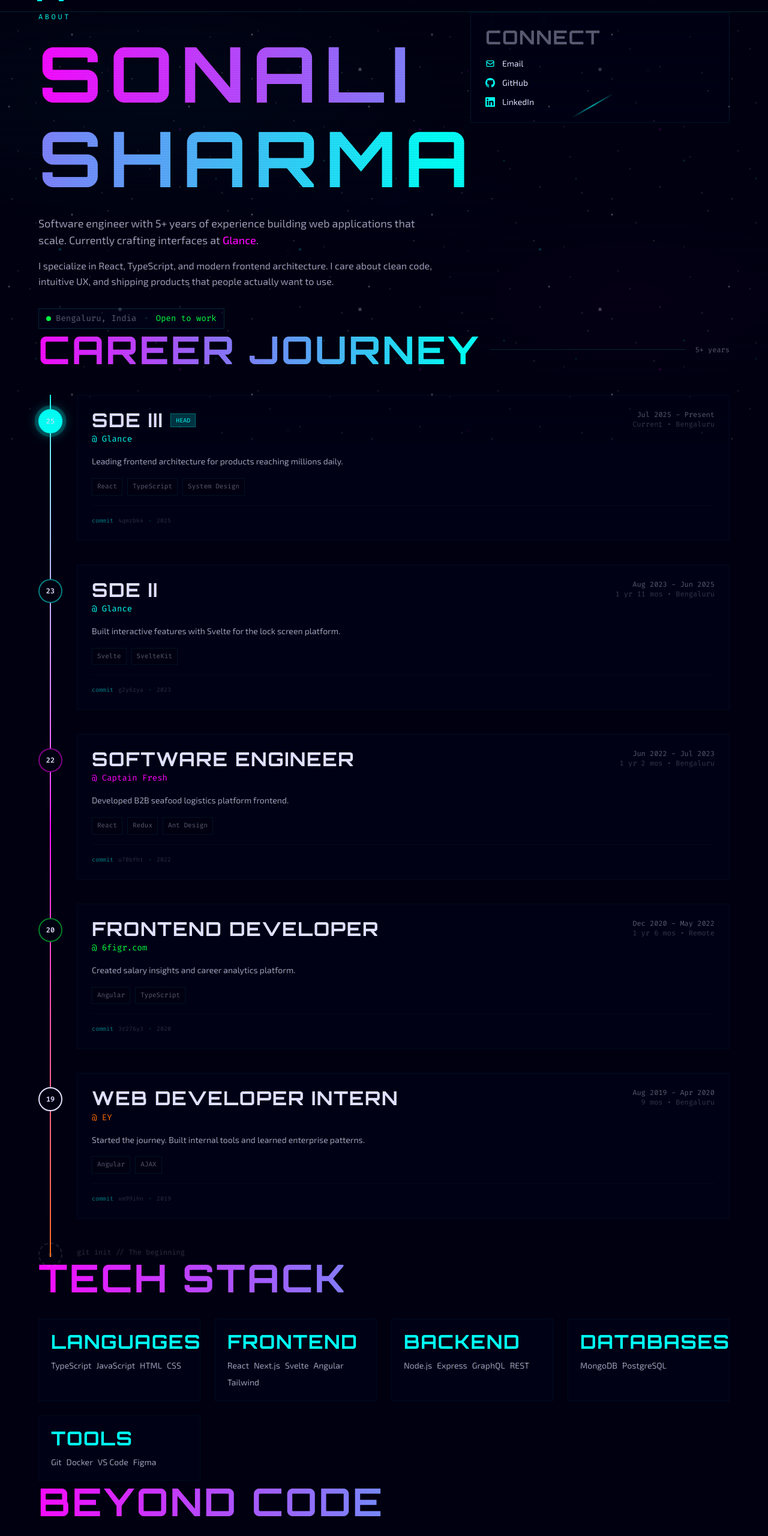
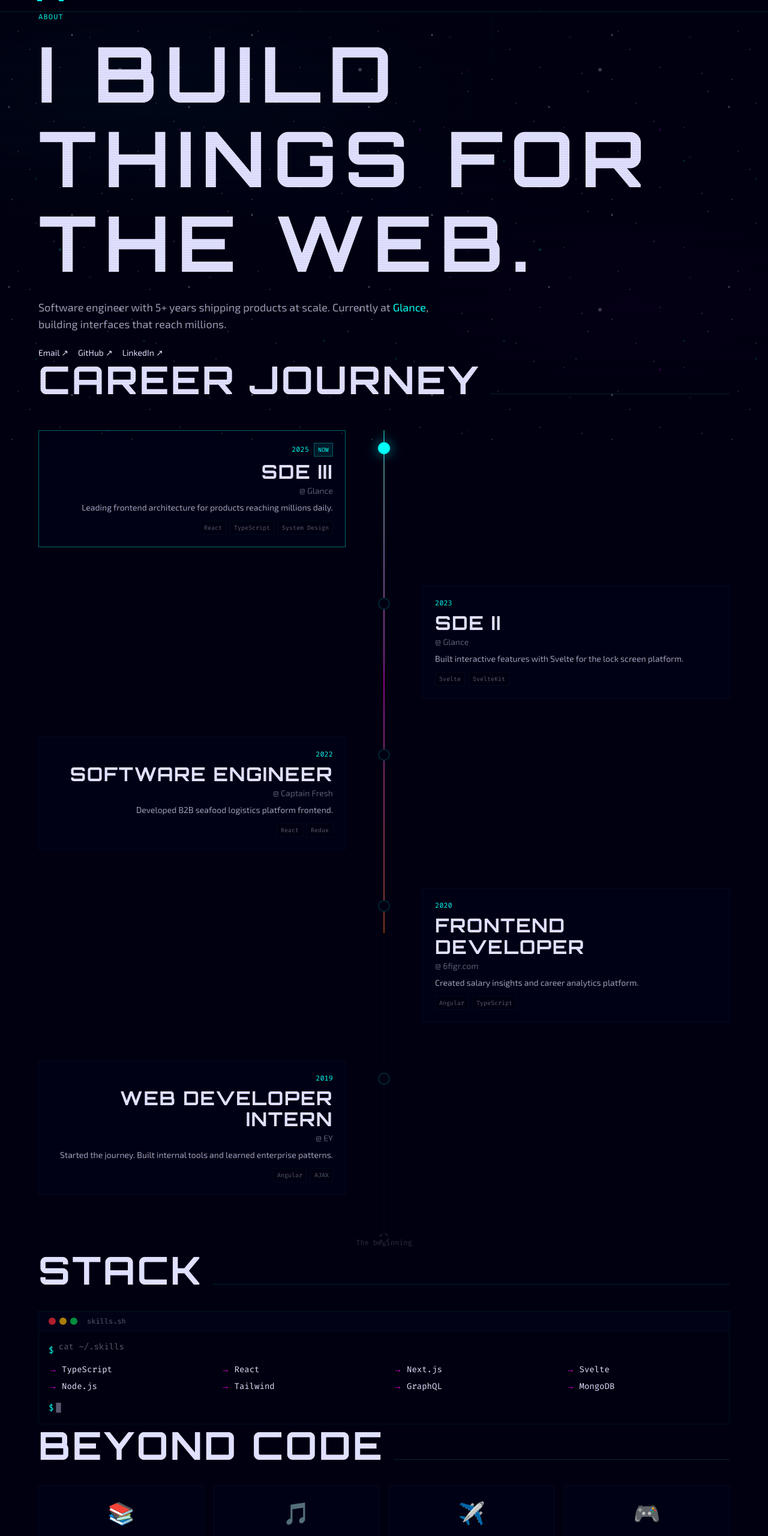
Before and after one commit to Sonali-Sharma-tech/portfolio, a Next.js app: page /about in a window 1280 px wide. Shown: the part 60-2620 px from the top of the page at 60% size. Built offline with nearby package versions, Linux system fonts and the light colour scheme.

Commit message:
feat(about): integrate animated components with alternating timeline

```diff
--- a/src/app/about/page.tsx
+++ b/src/app/about/page.tsx
@@ -1,5 +1,7 @@
 import type { Metadata } from "next";
 import Link from "next/link";
+import { AnimatedTimeline } from "@/components/about/animated-timeline";
+import { AnimatedTerminal, AnimatedInterests } from "@/components/about/animated-sections";
 
 export const metadata: Metadata = {
   title: "About | SONALI.SH",
@@ -11,11 +13,8 @@ const experience = [
     company: "Glance",
     role: "SDE III",
     period: "Jul 2025 - Present",
-    duration: "Current",
-    location: "Bengaluru",
     description: "Leading frontend architecture for products reaching millions daily.",
     skills: ["React", "TypeScript", "System Design"],
-    color: "cyan",
     current: true,
     year: "2025",
   },
@@ -23,296 +22,103 @@ const experience = [
     company: "Glance",
     role: "SDE II",
     period: "Aug 2023 - Jun 2025",
-    duration: "1 yr 11 mos",
-    location: "Bengaluru",
     description: "Built interactive features with Svelte for the lock screen platform.",
     skills: ["Svelte", "SvelteKit"],
-    color: "cyan",
     year: "2023",
   },
   {
     company: "Captain Fresh",
     role: "Software Engineer",
     period: "Jun 2022 - Jul 2023",
-    duration: "1 yr 2 mos",
-    location: "Bengaluru",
     description: "Developed B2B seafood logistics platform frontend.",
-    skills: ["React", "Redux", "Ant Design"],
-    color: "magenta",
+    skills: ["React", "Redux"],
     year: "2022",
   },
   {
     company: "6figr.com",
     role: "Frontend Developer",
     period: "Dec 2020 - May 2022",
-    duration: "1 yr 6 mos",
-    location: "Remote",
     description: "Created salary insights and career analytics platform.",
     skills: ["Angular", "TypeScript"],
-    color: "green",
     year: "2020",
   },
   {
     company: "EY",
     role: "Web Developer Intern",
     period: "Aug 2019 - Apr 2020",
-    duration: "9 mos",
-    location: "Bengaluru",
     description: "Started the journey. Built internal tools and learned enterprise patterns.",
     skills: ["Angular", "AJAX"],
-    color: "orange",
     year: "2019",
   },
 ];
 
-const techStack = {
-  languages: ["TypeScript", "JavaScript", "HTML", "CSS"],
-  frontend: ["React", "Next.js", "Svelte", "Angular", "Tailwind"],
-  backend: ["Node.js", "Express", "GraphQL", "REST"],
-  databases: ["MongoDB", "PostgreSQL"],
-  tools: ["Git", "Docker", "VS Code", "Figma"],
-};
+const techStack = ["TypeScript", "React", "Next.js", "Svelte", "Node.js", "Tailwind", "GraphQL", "MongoDB"];
 
 const interests = [
-  { icon: "📚", label: "Reading", detail: "Sci-fi & tech blogs" },
-  { icon: "🎵", label: "Music", detail: "Lo-fi & synthwave" },
-  { icon: "✈️", label: "Travel", detail: "New cities, new food" },
-  { icon: "🎮", label: "Gaming", detail: "Occasional sessions" },
+  { icon: "📚", label: "Reading" },
+  { icon: "🎵", label: "Music" },
+  { icon: "✈️", label: "Travel" },
+  { icon: "🎮", label: "Gaming" },
 ];
 
 export default function AboutPage() {
-  const totalYears = "5+";
-
   return (
     <div className="py-12 md:py-20">
-      {/* Hero Section - Minimal */}
-      <section className="container max-w-5xl mb-20">
-        <div className="grid lg:grid-cols-5 gap-12 items-start">
-          {/* Left - Main intro */}
-          <div className="lg:col-span-3">
-            <p className="text-xs font-mono text-cyan uppercase tracking-[0.3em] mb-4">
-              About
-            </p>
-            <h1 className="text-4xl md:text-5xl lg:text-6xl font-display leading-tight mb-6">
-              <span className="text-gradient-cyber">Sonali Sharma</span>
-            </h1>
-
-            <div className="space-y-4 text-text-secondary leading-relaxed mb-8">
-              <p className="text-lg">
-                Software engineer with {totalYears} years of experience building web applications
-                that scale. Currently crafting interfaces at{" "}
-                <span className="text-magenta font-medium">Glance</span>.
-              </p>
-              <p>
-                I specialize in React, TypeScript, and modern frontend architecture.
-                I care about clean code, intuitive UX, and shipping products that
-                people actually want to use.
-              </p>
-            </div>
-
-            {/* Location badge */}
-            <div className="inline-flex items-center gap-2 px-3 py-1.5 border border-border bg-space-surface/30 text-sm font-mono">
-              <span className="w-2 h-2 bg-green rounded-full animate-pulse" />
-              <span className="text-text-muted">Bengaluru, India</span>
-              <span className="text-border mx-1">•</span>
-              <span className="text-green">Open to work</span>
-            </div>
-          </div>
-
-          {/* Right - Quick links */}
-          <div className="lg:col-span-2">
-            <div className="border border-border/50 bg-space-surface/20 p-6">
-              <h3 className="text-xs font-mono text-text-muted uppercase tracking-widest mb-4">
-                Connect
-              </h3>
-              <div className="space-y-3">
-                <Link
-                  href="mailto:sonali.sharma110114@gmail.com"
-                  className="flex items-center gap-3 text-sm text-text-secondary hover:text-cyan transition-colors group"
-                >
-                  <svg className="w-4 h-4 text-cyan" fill="none" stroke="currentColor" viewBox="0 0 24 24">
-                    <path strokeLinecap="round" strokeLinejoin="round" strokeWidth={2} d="M3 8l7.89 5.26a2 2 0 002.22 0L21 8M5 19h14a2 2 0 002-2V7a2 2 0 00-2-2H5a2 2 0 00-2 2v10a2 2 0 002 2z" />
-                  </svg>
-                  <span className="group-hover:underline underline-offset-2">Email</span>
-                </Link>
-                <Link
-                  href="https://github.com/Sonali-Sharma-tech"
-                  target="_blank"
-                  rel="noopener noreferrer"
-                  className="flex items-center gap-3 text-sm text-text-secondary hover:text-cyan transition-colors group"
-                >
-                  <svg className="w-4 h-4 text-cyan" fill="currentColor" viewBox="0 0 24 24">
-                    <path d="M12 0c-6.626 0-12 5.373-12 12 0 5.302 3.438 9.8 8.207 11.387.599.111.793-.261.793-.577v-2.234c-3.338.726-4.033-1.416-4.033-1.416-.546-1.387-1.333-1.756-1.333-1.756-1.089-.745.083-.729.083-.729 1.205.084 1.839 1.237 1.839 1.237 1.07 1.834 2.807 1.304 3.492.997.107-.775.418-1.305.762-1.604-2.665-.305-5.467-1.334-5.467-5.931 0-1.311.469-2.381 1.236-3.221-.124-.303-.535-1.524.117-3.176 0 0 1.008-.322 3.301 1.23.957-.266 1.983-.399 3.003-.404 1.02.005 2.047.138 3.006.404 2.291-1.552 3.297-1.23 3.297-1.23.653 1.653.242 2.874.118 3.176.77.84 1.235 1.911 1.235 3.221 0 4.609-2.807 5.624-5.479 5.921.43.372.823 1.102.823 2.222v3.293c0 .319.192.694.801.576 4.765-1.589 8.199-6.086 8.199-11.386 0-6.627-5.373-12-12-12z" />
-                  </svg>
-                  <span className="group-hover:underline underline-offset-2">GitHub</span>
-                </Link>
-                <Link
-                  href="https://linkedin.com/in/sonali-sharma110114"
-                  target="_blank"
-                  rel="noopener noreferrer"
-                  className="flex items-center gap-3 text-sm text-text-secondary hover:text-cyan transition-colors group"
-                >
-                  <svg className="w-4 h-4 text-cyan" fill="currentColor" viewBox="0 0 24 24">
-                    <path d="M20.447 20.452h-3.554v-5.569c0-1.328-.027-3.037-1.852-3.037-1.853 0-2.136 1.445-2.136 2.939v5.667H9.351V9h3.414v1.561h.046c.477-.9 1.637-1.85 3.37-1.85 3.601 0 4.267 2.37 4.267 5.455v6.286zM5.337 7.433c-1.144 0-2.063-.926-2.063-2.065 0-1.138.92-2.063 2.063-2.063 1.14 0 2.064.925 2.064 2.063 0 1.139-.925 2.065-2.064 2.065zm1.782 13.019H3.555V9h3.564v11.452zM22.225 0H1.771C.792 0 0 .774 0 1.729v20.542C0 23.227.792 24 1.771 24h20.451C23.2 24 24 23.227 24 22.271V1.729C24 .774 23.2 0 22.222 0h.003z" />
-                  </svg>
-                  <span className="group-hover:underline underline-offset-2">LinkedIn</span>
-                </Link>
-              </div>
-            </div>
-          </div>
+      {/* Hero */}
+      <section className="container max-w-4xl mb-24">
+        <p className="text-xs font-mono text-cyan mb-4 tracking-widest">ABOUT</p>
+        <h1 className="text-3xl md:text-4xl font-display leading-tight mb-6">
+          I build things for the web.
+        </h1>
+        <p className="text-text-secondary text-lg max-w-2xl mb-6">
+          Software engineer with 5+ years shipping products at scale.
+          Currently at <span className="text-cyan">Glance</span>, building interfaces
+          that reach millions.
+        </p>
+        <div className="flex flex-wrap gap-4 text-sm">
+          <Link href="mailto:sonali.sharma110114@gmail.com" className="text-text-muted hover:text-cyan transition-colors">
+            Email ↗
+          </Link>
+          <Link href="https://github.com/Sonali-Sharma-tech" target="_blank" className="text-text-muted hover:text-cyan transition-colors">
+            GitHub ↗
+          </Link>
+          <Link href="https://linkedin.com/in/sonali-sharma110114" target="_blank" className="text-text-muted hover:text-cyan transition-colors">
+            LinkedIn ↗
+          </Link>
         </div>
       </section>
 
-      {/* Career Timeline - Git Log Style */}
-      <section className="container max-w-5xl mb-20">
-        <div className="flex items-center gap-4 mb-10">
-          <h2 className="text-2xl md:text-3xl font-display text-gradient-cyber">
-            Career Journey
-          </h2>
-          <div className="flex-1 h-px bg-border" />
-          <span className="text-xs font-mono text-text-muted">{totalYears} years</span>
+      {/* Career Timeline */}
+      <section className="container max-w-4xl mb-24">
+        <div className="flex items-baseline gap-4 mb-12">
+          <h2 className="text-2xl font-display">Career Journey</h2>
+          <div className="h-px flex-1 bg-border" />
         </div>
-
-        {/* Git-style timeline */}
-        <div className="relative">
-          {/* Main branch line */}
-          <div className="absolute left-[19px] top-0 bottom-0 w-0.5 bg-gradient-to-b from-cyan via-magenta to-orange" />
-
-          <div className="space-y-0">
-            {experience.map((job, index) => (
-              <div key={`${job.company}-${job.role}`} className="relative group">
-                {/* Commit node */}
-                <div className="absolute left-0 top-6 z-10">
-                  <div
-                    className={`w-10 h-10 rounded-full border-2 flex items-center justify-center transition-all duration-300 ${
-                      job.current
-                        ? "bg-cyan border-cyan shadow-[0_0_20px_rgba(0,255,245,0.5)]"
-                        : `bg-space-void border-${job.color}/50 group-hover:border-${job.color}`
-                    }`}
-                  >
-                    <span className="text-xs font-mono font-bold text-text-primary">
-                      {job.year.slice(-2)}
-                    </span>
-                  </div>
-                  {job.current && (
-                    <span className="absolute inset-0 rounded-full bg-cyan animate-ping opacity-30" />
-                  )}
-                </div>
-
-                {/* Content */}
-                <div className="pl-16 pb-10">
-                  <div className={`border border-border/30 bg-space-surface/20 p-6 transition-all duration-300 hover:border-${job.color}/50 hover:bg-space-surface/40`}>
-                    {/* Header */}
-                    <div className="flex flex-wrap items-start justify-between gap-4 mb-4">
-                      <div>
-                        <div className="flex items-center gap-3 mb-1">
-                          <h3 className="text-xl font-display text-text-primary">
-                            {job.role}
-                          </h3>
-                          {job.current && (
-                            <span className="px-2 py-0.5 text-[10px] font-mono bg-cyan/20 text-cyan border border-cyan/30">
-                              HEAD
-                            </span>
-                          )}
-                        </div>
-                        <p className={`text-sm font-mono text-${job.color}`}>
-                          @ {job.company}
-                        </p>
-                      </div>
-
-                      <div className="text-right text-xs font-mono text-text-muted">
-                        <div>{job.period}</div>
-                        <div className="text-text-muted/60">{job.duration} • {job.location}</div>
-                      </div>
-                    </div>
-
-                    {/* Description */}
-                    <p className="text-text-secondary text-sm leading-relaxed mb-4">
-                      {job.description}
-                    </p>
-
-                    {/* Skills */}
-                    <div className="flex flex-wrap gap-2">
-                      {job.skills.map((skill) => (
-                        <span
-                          key={skill}
-                          className="px-2 py-1 text-[11px] font-mono text-text-muted bg-space-void border border-border/50"
-                        >
-                          {skill}
-                        </span>
-                      ))}
-                    </div>
-
-                    {/* Git hash decoration */}
-                    <div className="mt-4 pt-4 border-t border-border/20 flex items-center gap-2 text-[10px] font-mono text-text-muted/50">
-                      <span className="text-cyan/50">commit</span>
-                      <span>{Math.random().toString(36).substring(2, 9)}</span>
-                      <span className="text-border">•</span>
-                      <span>{job.year}</span>
-                    </div>
-                  </div>
-                </div>
-              </div>
-            ))}
-
-            {/* Origin point */}
-            <div className="relative">
-              <div className="absolute left-0 top-0">
-                <div className="w-10 h-10 rounded-full border-2 border-dashed border-text-muted/30 flex items-center justify-center">
-                  <span className="text-xs font-mono text-text-muted">○</span>
-                </div>
-              </div>
-              <div className="pl-16 pt-2 text-xs font-mono text-text-muted/50">
-                git init // The beginning
-              </div>
-            </div>
-          </div>
-        </div>
+        <AnimatedTimeline experience={experience} />
       </section>
 
-      {/* Tech Stack - Compact */}
-      <section className="container max-w-5xl mb-20">
-        <h2 className="text-2xl md:text-3xl font-display text-gradient-cyber mb-8">
-          Tech Stack
-        </h2>
-
-        <div className="grid md:grid-cols-2 lg:grid-cols-4 gap-6">
-          {Object.entries(techStack).map(([category, items]) => (
-            <div key={category} className="border border-border/30 bg-space-surface/20 p-5">
-              <h3 className="text-xs font-mono text-cyan uppercase tracking-wider mb-3">
-                {category}
-              </h3>
-              <div className="flex flex-wrap gap-2">
-                {items.map((item) => (
-                  <span key={item} className="text-sm text-text-secondary">
-                    {item}
-                  </span>
-                ))}
-              </div>
-            </div>
-          ))}
+      {/* Tech Stack */}
+      <section className="container max-w-4xl mb-24">
+        <div className="flex items-baseline gap-4 mb-8">
+          <h2 className="text-2xl font-display">Stack</h2>
+          <div className="h-px flex-1 bg-border" />
         </div>
+        <AnimatedTerminal techStack={techStack} />
       </section>
 
       {/* Beyond Code */}
-      <section className="container max-w-5xl">
-        <h2 className="text-2xl md:text-3xl font-display text-gradient-cyber mb-8">
-          Beyond Code
-        </h2>
+      <section className="container max-w-4xl">
+        <div className="flex items-baseline gap-4 mb-8">
+          <h2 className="text-2xl font-display">Beyond Code</h2>
+          <div className="h-px flex-1 bg-border" />
+        </div>
+        <AnimatedInterests interests={interests} />
 
-        <div className="grid sm:grid-cols-2 lg:grid-cols-4 gap-4">
-          {interests.map((interest) => (
-            <div
-              key={interest.label}
-              className="border border-border/30 bg-space-surface/20 p-5 group hover:border-cyan/50 transition-colors"
-            >
-              <span className="text-3xl mb-3 block group-hover:scale-110 transition-transform inline-block">
-                {interest.icon}
-              </span>
-              <h3 className="text-sm font-mono text-text-primary mb-1">{interest.label}</h3>
-              <p className="text-xs text-text-muted">{interest.detail}</p>
-            </div>
-          ))}
+        {/* Fun footer */}
+        <div className="mt-12 text-center">
+          <p className="text-xs font-mono text-text-muted/50">
+            // Currently listening to lo-fi beats while debugging 🎧
+          </p>
         </div>
       </section>
     </div>
```
